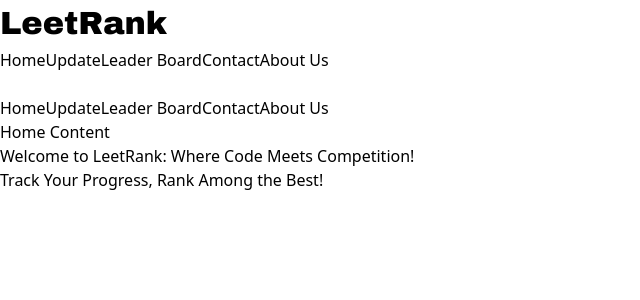
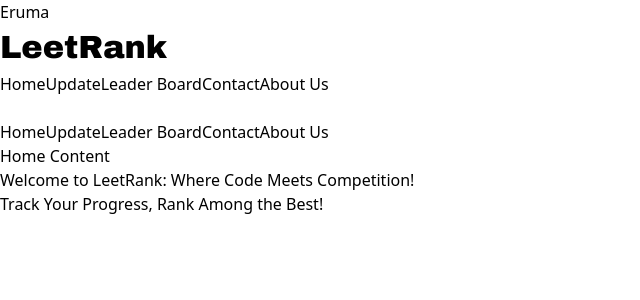
Before and after one commit to Aldous-Roy/ranking, a React (Vite) app: page / in a window 1280 px wide. Shown: the top 300 px of the page, without its empty margins (0-640 px from the left). Built offline with nearby package versions, Linux system fonts and the light colour scheme.

Commit message:
added eruma

```diff
--- a/src/App.jsx
+++ b/src/App.jsx
@@ -10,6 +10,7 @@ function App() {
   return (
     <Router>
       <div>
+        <h1>Eruma</h1>
         <Navbar />
         <Routes>
           <Route path="/" element={<Home />} />
```
